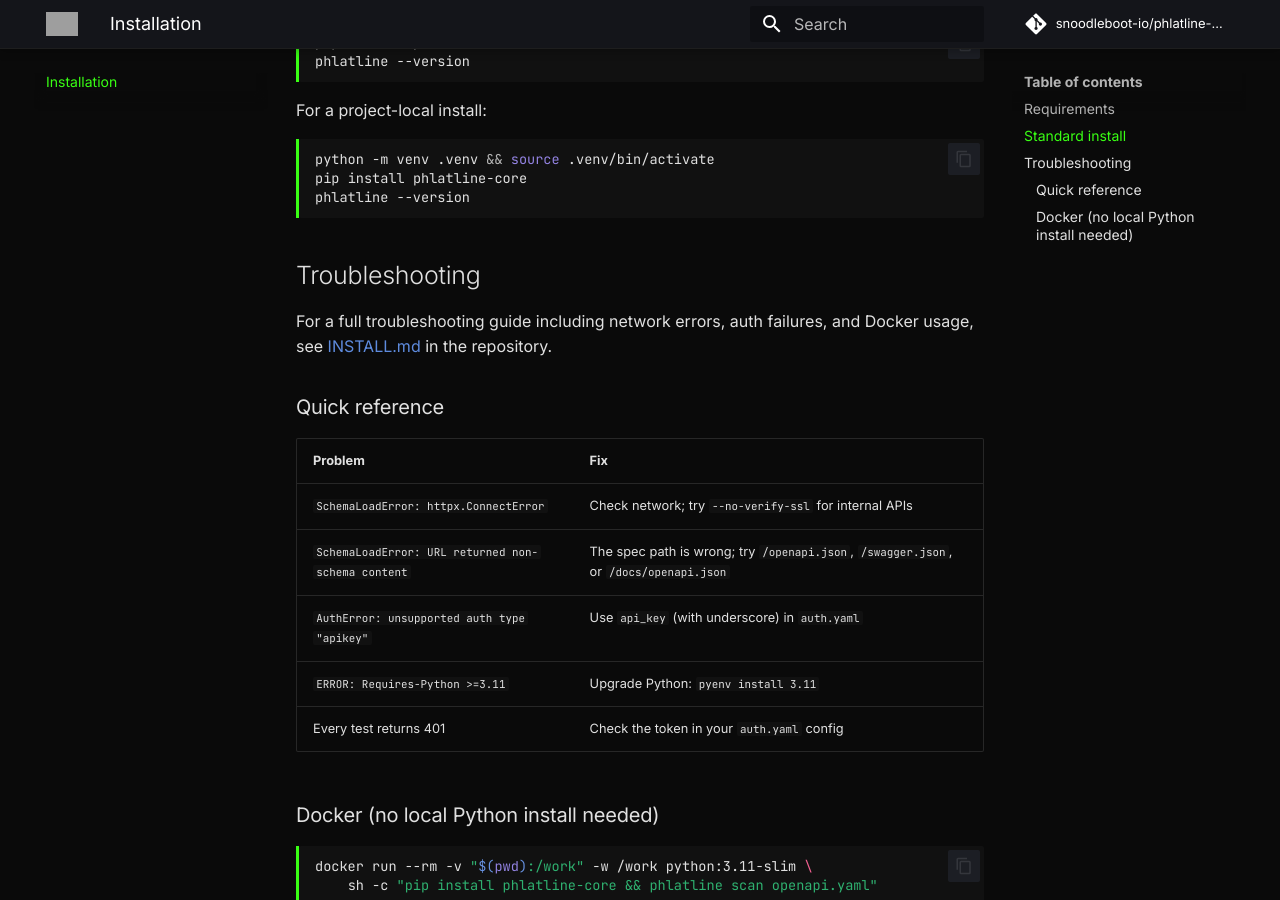
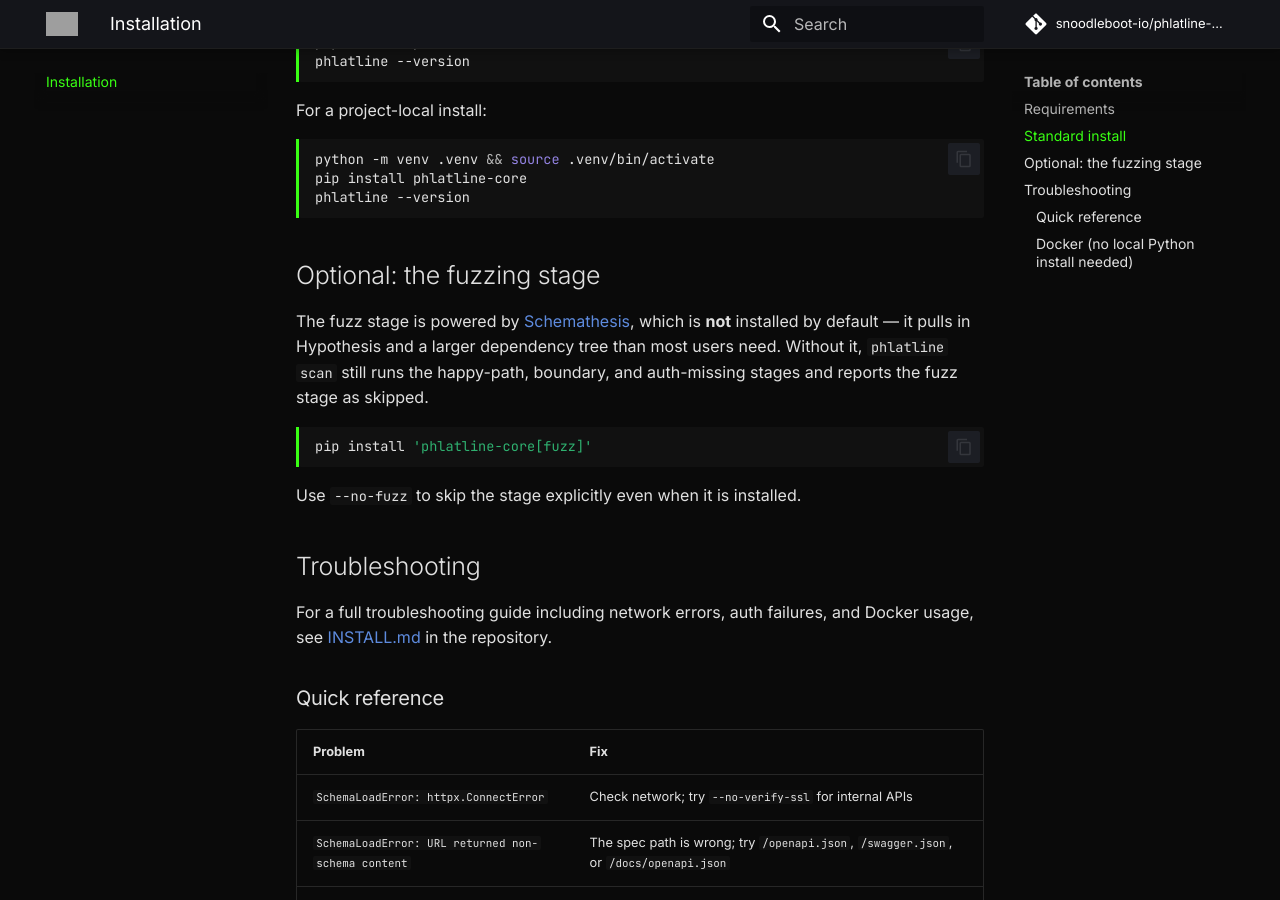
Before and after one commit to snoodleboot-io/phlatline-core, an MkDocs documentation site: the page built from docs/install.md, in a window 1280 px wide and 900 px high, scrolled down 408 px. Built offline with MkDocs 1.6.1 and Material for MkDocs 9.7.7, drawn with Linux system fonts in a browser that asks for light colours; comment, search, counter and statistics services are not loaded; the version menu is left out; grey boxes are pictures that could not be loaded.

Commit message:
feat(packaging): add a fuzz extra for the optional Schemathesis dependency (#2)
Fuzzing is advertised on the site and in the README, but Schemathesis is
not a hard dependency, so a default install silently degraded to a
skipped fuzz stage. The only guidance was a bare `pip install
schemathesis`, which is neither discoverable nor version-constrained.

Declares a `fuzz` extra so the advertised capability has one obvious
install path before v3.0.0 goes out — PyPI versions are immutable, so
this is worth getting right in the first release rather than a 3.0.1.

- pyproject: `fuzz = ["schemathesis >= 4.0"]`. 4.0 is the floor because
  the fuzzer uses the `schemathesis.openapi.from_path` / `schema.config`
  API introduced there; verified against 4.24.3.
- the skip warning now names `phlatline-core[fuzz]`
- README/INSTALL/docs quickstart, install and FAQ pages document it,
  including that a plain install still runs every other stage

Covered by tests/features/packaging.feature (written failing first per
ADR-002): the extra is declared, and the skip warning names it.

Verified: `pip install 'phlatline_core-3.0.0[fuzz]'` pulls schemathesis
4.24.3 and runs 37 fuzz cases; a plain install runs 7 and prints the new
guidance. 224 passed, mkdocs --strict clean.

````diff
--- a/docs/install.md
+++ b/docs/install.md
@@ -20,6 +20,19 @@
 phlatline --version
 ```
 
+## Optional: the fuzzing stage
+
+The fuzz stage is powered by [Schemathesis](https://schemathesis.readthedocs.io/), which is
+**not** installed by default — it pulls in Hypothesis and a larger dependency tree than most
+users need. Without it, `phlatline scan` still runs the happy-path, boundary, and auth-missing
+stages and reports the fuzz stage as skipped.
+
+```bash
+pip install 'phlatline-core[fuzz]'
+```
+
+Use `--no-fuzz` to skip the stage explicitly even when it is installed.
+
 ## Troubleshooting
 
 For a full troubleshooting guide including network errors, auth failures, and Docker usage,
--- a/pyproject.toml
+++ b/pyproject.toml
@@ -32,6 +32,12 @@
 ]
 
 [project.optional-dependencies]
+# Fuzzing is optional at runtime — phlatline.core.fuzzer degrades gracefully
+# when Schemathesis is absent. 4.0 is the floor: the fuzzer uses the
+# `schemathesis.openapi.from_path` / `schema.config` API introduced there.
+fuzz = [
+    "schemathesis >= 4.0",
+]
 dev = [
     "pytest >= 8.0",
     "pytest-bdd >= 7.0",
````
Also changed, not shown: INSTALL.md (+19 -0 lines), README.md (+6 -2 lines), docs/faq.md (+3 -0 lines), docs/index.md (+5 -1 lines), 3 other files.
